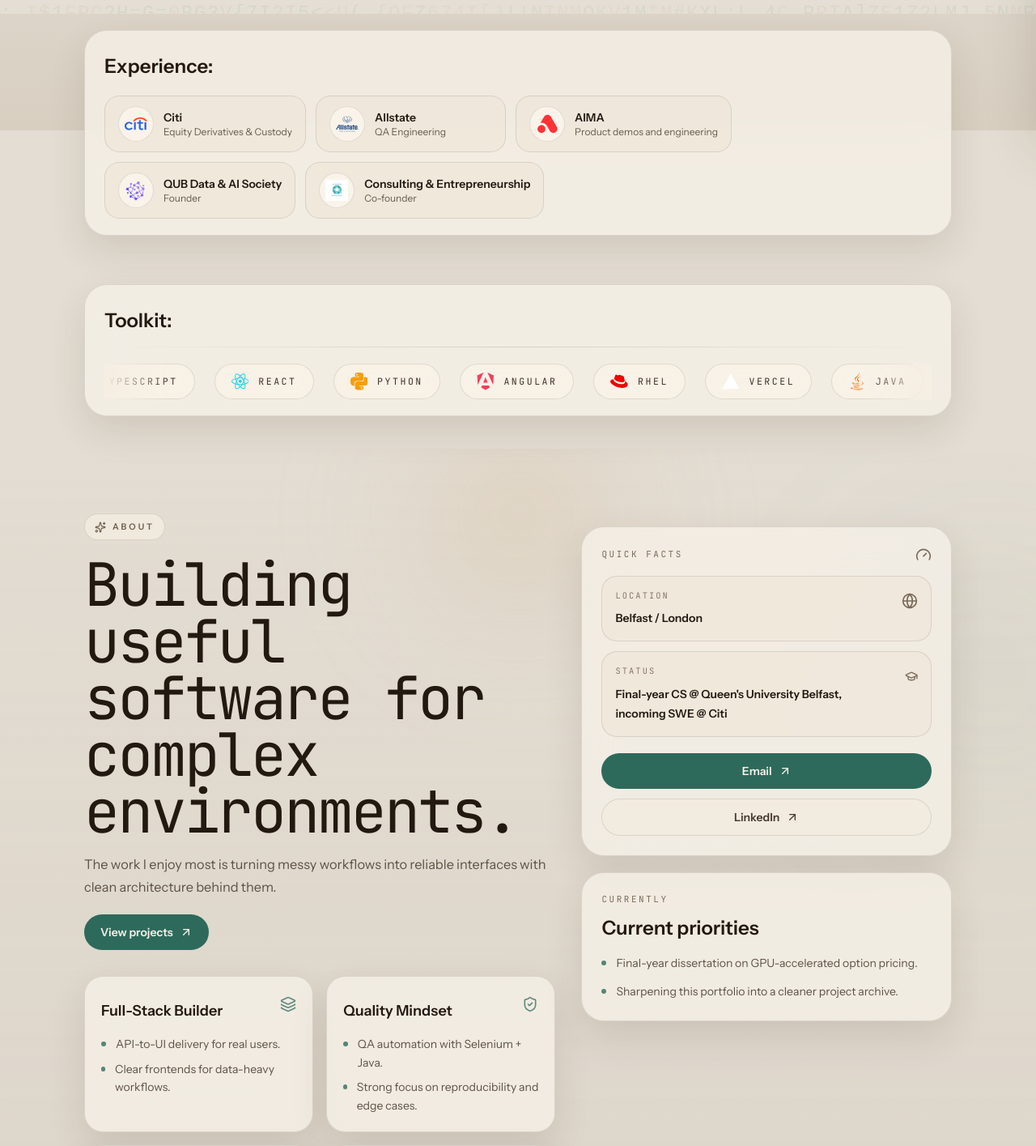
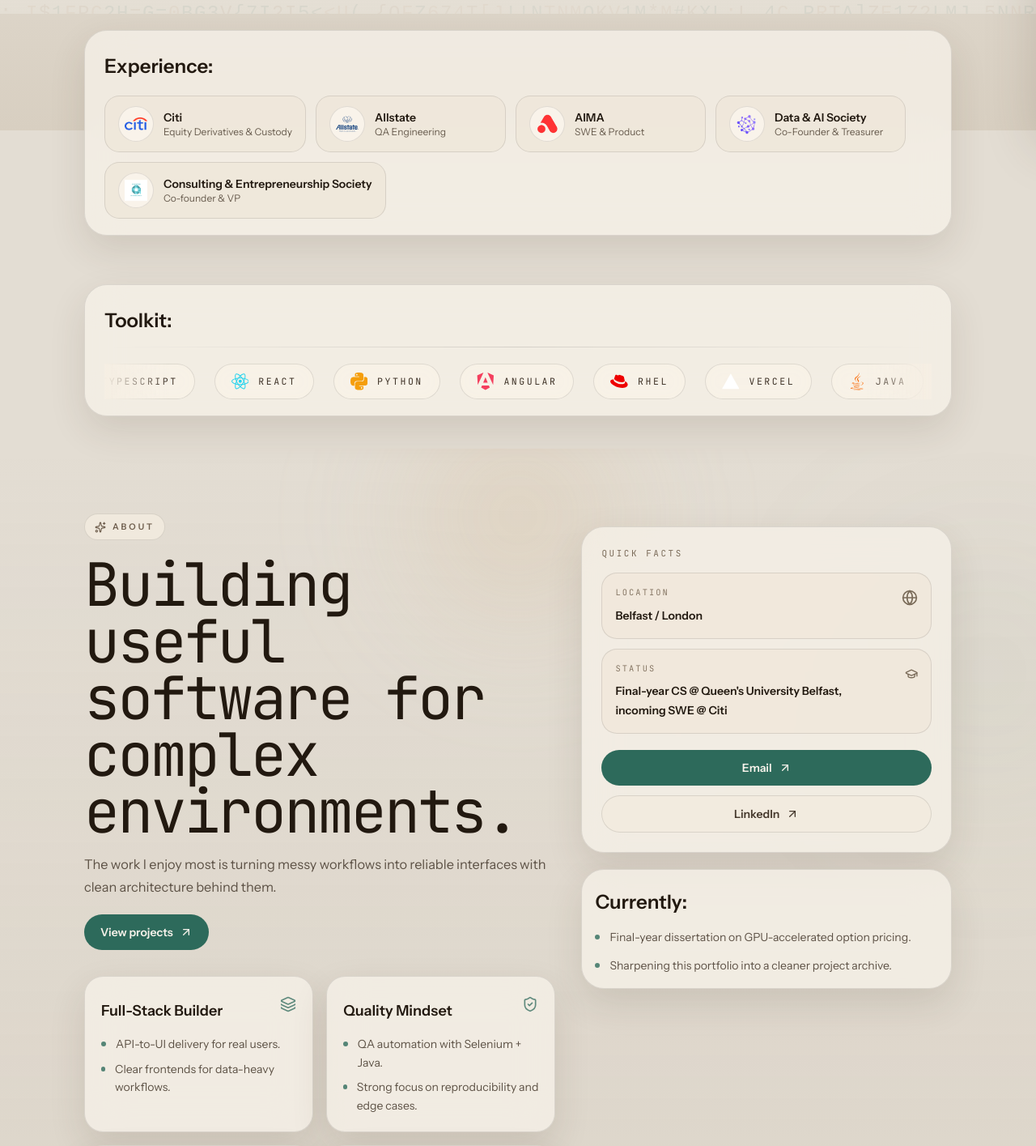
Before and after one commit to syalc1234/portfolio, a Next.js app: page / in a window 1280 px wide. Shown: the part 639-2054 px from the top of the page at 81% size. Built offline with nearby package versions, Linux system fonts and the light colour scheme.

Commit message:
Small tweaks to the text.

```diff
--- a/components/AboutSection.tsx
+++ b/components/AboutSection.tsx
@@ -163,7 +163,6 @@ export default function AboutSection() {
                   <p className="font-mono-accent text-[0.68rem] uppercase tracking-[0.24em] text-[#7a6b59]">
                     Quick facts
                   </p>
-                  <Gauge className="h-5 w-5 text-[#7a6b59]" />
                 </div>
                 <div className="mt-4 grid gap-3">
                   {quickFacts.map((fact) => (
@@ -205,11 +204,8 @@ export default function AboutSection() {
                 </div>
               </div>
 
-              <div className="surface-panel p-5 sm:p-6">
-                <p className="font-mono-accent text-[0.68rem] uppercase tracking-[0.24em] text-[#7a6b59]">
-                  Currently
-                </p>
-                <h3 className="mt-3 text-2xl font-semibold text-[#221910]">Current priorities</h3>
+              <div className="surface-panel p-5 sm:p-4">
+                <h3 className="mt-2 text-2xl font-semibold text-[#221910]">Currently:</h3>
                 <ul className="mt-4 space-y-3 text-sm text-[#5d5246]">
                   {nowItems.map((item) => (
                     <li key={item} className="flex items-start gap-3">
--- a/components/ProofStrip.tsx
+++ b/components/ProofStrip.tsx
@@ -33,19 +33,19 @@ const ITEMS: ProofItem[] = [
   },
   {
     org: "AIMA",
-    role: "Product demos and engineering",
+    role: "SWE & Product",
     logoSrc: "/aima-logo-nobg-qz0s47Vk.png",
     Icon: Rocket,
   },
   {
-    org: "QUB Data & AI Society",
-    role: "Founder",
+    org: "Data & AI Society",
+    role: "Co-Founder & Treasurer",
     logoSrc: "/DAI.png",
     Icon: Users,
   },
   {
-    org: "Consulting & Entrepreneurship",
-    role: "Co-founder",
+    org: "Consulting & Entrepreneurship Society",
+    role: "Co-founder & VP",
     logoSrc: "/Consulting.png",
     Icon: Handshake,
   },
```
